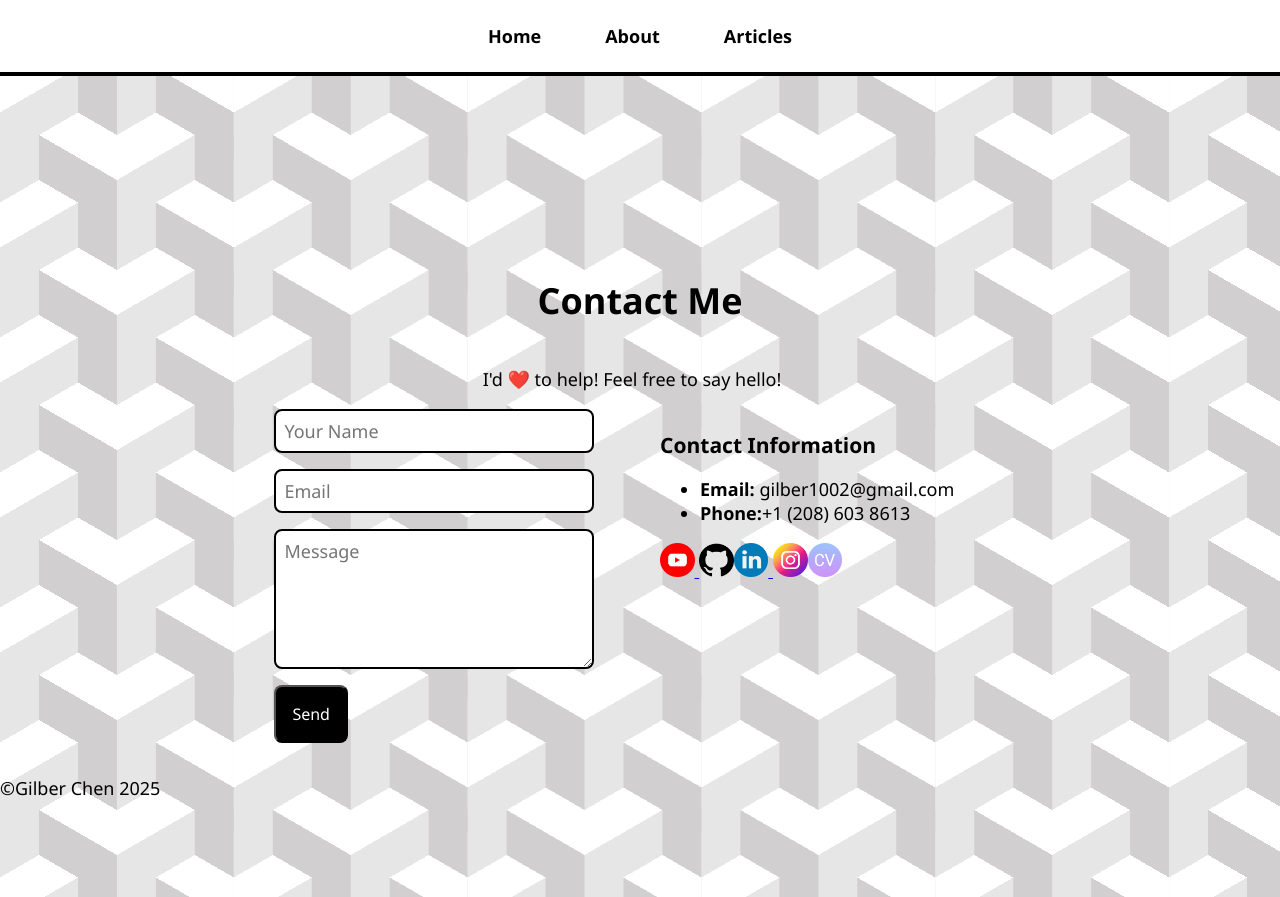
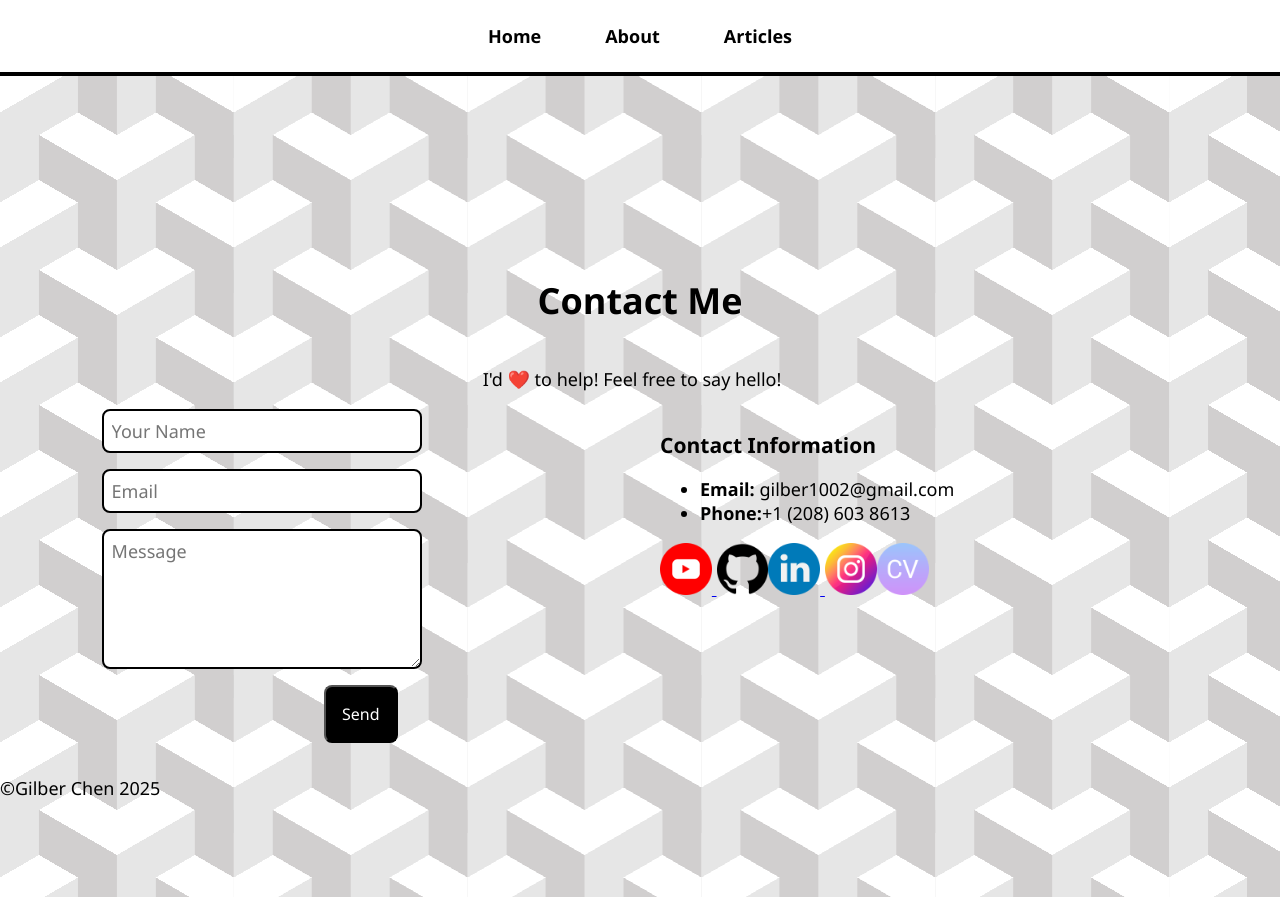
Before and after one commit to ooioiooGT/newblog, a React (Create React App) app: page /contact in a window 1280 px wide. Built offline with nearby package versions, Linux system fonts and the light colour scheme; the HTML template or start-up script is replaced by a standard one.

Commit message:
phone view

```diff
--- a/src/App.css
+++ b/src/App.css
@@ -146,6 +146,7 @@ input, textarea {
 .about-page{
   display: flex;
   align-items: flex-start;
+  flex-direction: column;
   justify-content: center;
   padding-top: 0%;
   padding-left: 15%;
@@ -168,32 +169,61 @@ input, textarea {
   flex-direction: column;
   align-items: center;
   justify-content: center;
-  padding: 0 20%; /* Keep some padding for responsiveness */
-  min-height: 100vh; /* Center vertically */
+  padding: 0 5%; /* Reduce padding for smaller screens */
+  min-height: 100vh; /* Center content vertically */
   text-align: center;
 }
 
 .contact-container {
   display: flex;
-  gap: 40px; /* Add spacing between the form and the text */
+  gap: 40px;
   justify-content: center;
-  flex-wrap: nowrap;
+  flex-wrap: wrap; /* Allow wrapping for smaller screens */
   text-align: center;
 }
-.contact-form{
-  flex: 1;
-  max-width: 45%;
-  text-align: left;
-}
-.contact-details {
-  flex: 1;
-  max-width: 45%;
-  text-align: left;
-}
-.social-icons img {
- width: 10%;
+
+.contact-form, .contact-details {
+  flex: 1 1 100%; /* Allow full-width on smaller screens */
+  max-width: 500px; /* Limit the width */
+  margin: 10px 0; /* Add spacing between sections */
 }
 
+.contact-details {
+  text-align: left; /* Align text for readability */
+}
+
+.social-icons img {
+  width: 10%; /* Keep icons responsive */
+}
+
+@media (min-width: 768px) {
+  .contact-container {
+    flex-wrap: nowrap; /* Prevent wrapping on larger screens */
+  }
+
+  .contact-form, .contact-details {
+    flex: 1; /* Equal spacing for desktop */
+    max-width: 45%; /* Restore layout for larger screens */
+    margin: 0; /* Remove extra margin for larger screens */
+  }
+  .about-page {
+    flex-wrap: nowrap; /* Disable wrapping for larger screens */
+    flex-direction: row; /* Side-by-side layout */
+    align-items: flex-start;
+  }
+
+  .about-image {
+    flex: 1; /* Take equal space */
+    margin: 0; /* Reset margin */
+    padding-bottom: 0; /* Remove bottom spacing */
+    padding-right: 20px; /* Add space between image and text */
+  }
+
+  .about-text {
+    flex: 2; /* Take more space for text */
+    text-align: left; /* Align text to the left */
+  }
+}
 
 
 /* footer css */
```
